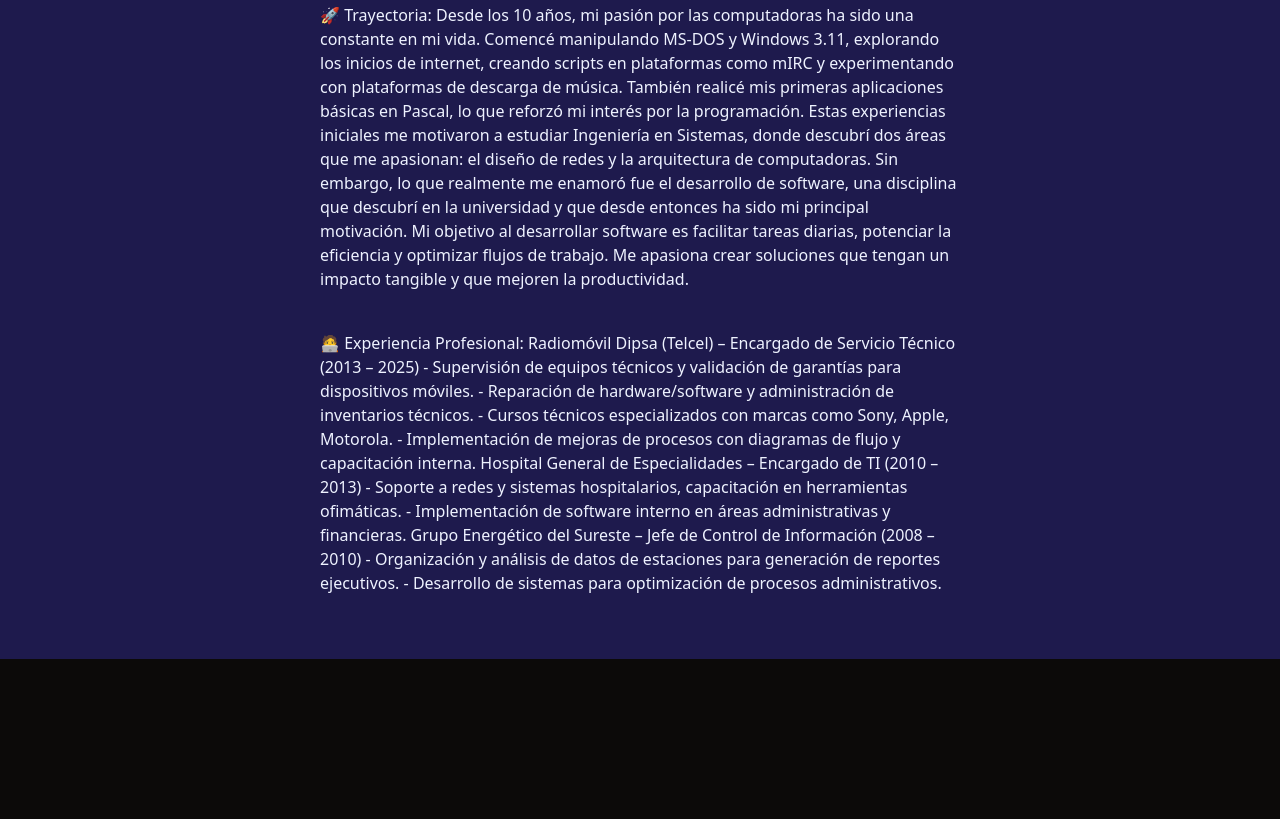
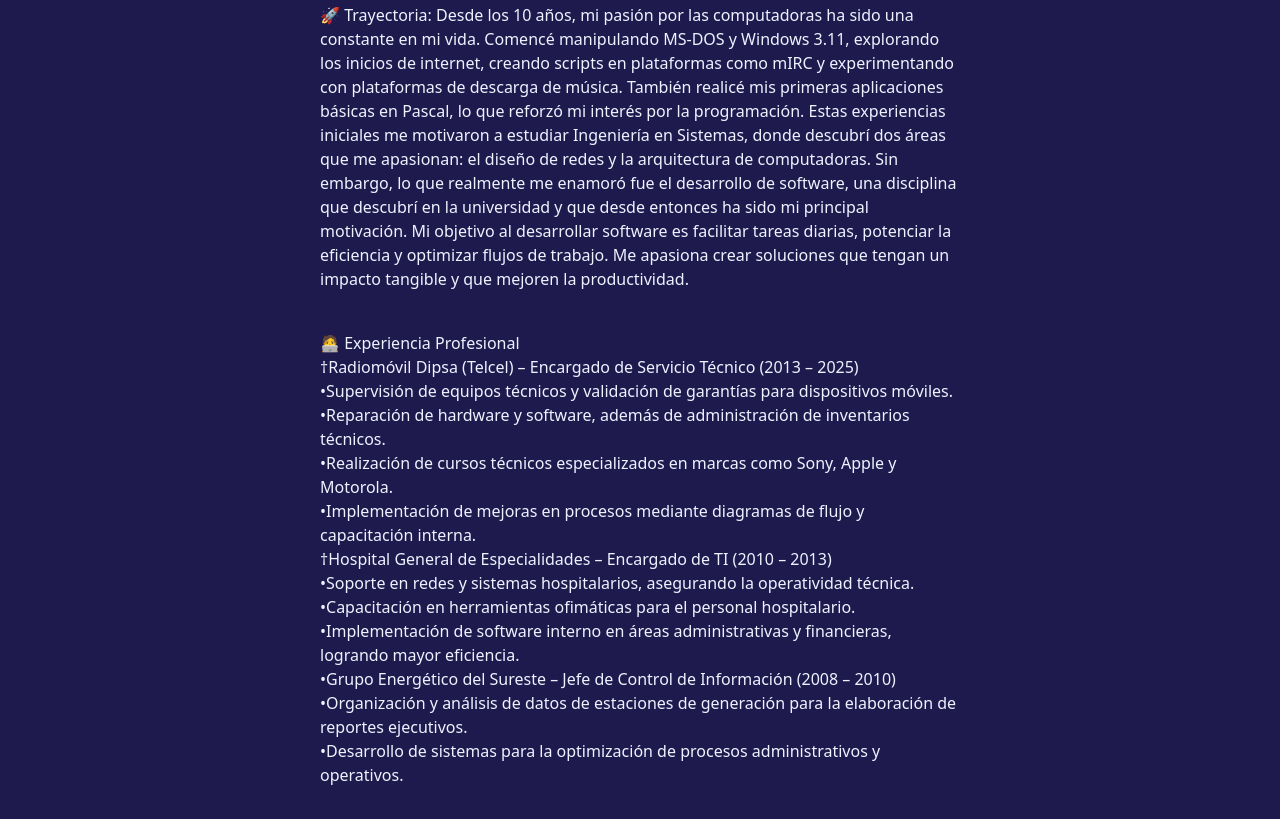
Before and after one commit to namilak-22/portfolio, a website with bundled scripts: page src/index.html in a window 1280 px wide. Shown: the part 1957-2776 px from the top of the page. Before the commit the page ends 2616 px from the top, so only its background shows below. Built offline with nearby package versions, Linux system fonts and the light colour scheme.

Commit message:
add text to index.html

```diff
--- a/src/index.html
+++ b/src/index.html
@@ -249,20 +249,31 @@
           que tengan un impacto tangible y que mejoren la productividad.
         </p>
         <p>
-          <span>🧑‍💻 Experiencia Profesional: </span>
-          Radiomóvil Dipsa (Telcel) – Encargado de Servicio Técnico (2013 –
-          2025) - Supervisión de equipos técnicos y validación de garantías para
-          dispositivos móviles. - Reparación de hardware/software y
-          administración de inventarios técnicos. - Cursos técnicos
-          especializados con marcas como Sony, Apple, Motorola. - Implementación
-          de mejoras de procesos con diagramas de flujo y capacitación interna.
-          Hospital General de Especialidades – Encargado de TI (2010 – 2013) -
-          Soporte a redes y sistemas hospitalarios, capacitación en herramientas
-          ofimáticas. - Implementación de software interno en áreas
-          administrativas y financieras. Grupo Energético del Sureste – Jefe de
-          Control de Información (2008 – 2010) - Organización y análisis de
-          datos de estaciones para generación de reportes ejecutivos. -
-          Desarrollo de sistemas para optimización de procesos administrativos.
+          <span>🧑‍💻 Experiencia Profesional <br></span>
+            &#8224;Radiomóvil Dipsa (Telcel) – Encargado de Servicio Técnico (2013 – 2025)
+            <br>
+            &bull;Supervisión de equipos técnicos y validación de garantías para dispositivos móviles.
+            <br>
+            &bull;Reparación de hardware y software, además de administración de inventarios técnicos.
+            <br>
+            &bull;Realización de cursos técnicos especializados en marcas como Sony, Apple y Motorola.
+            <br>
+            &bull;Implementación de mejoras en procesos mediante diagramas de flujo y capacitación interna.
+            <br>
+            &#8224;Hospital General de Especialidades – Encargado de TI (2010 – 2013)<br>
+
+            &bull;Soporte en redes y sistemas hospitalarios, asegurando la operatividad técnica.
+            <br>
+            &bull;Capacitación en herramientas ofimáticas para el personal hospitalario.
+            <br>
+            &bull;Implementación de software interno en áreas administrativas y financieras, logrando mayor eficiencia.
+            <br>
+            &bull;Grupo Energético del Sureste – Jefe de Control de Información (2008 – 2010)
+            <br>
+            &bull;Organización y análisis de datos de estaciones de generación para la elaboración de reportes ejecutivos.
+            <br>
+            &bull;Desarrollo de sistemas para la optimización de procesos administrativos y operativos.
+
         </p>
       </article>
     </section>
```
